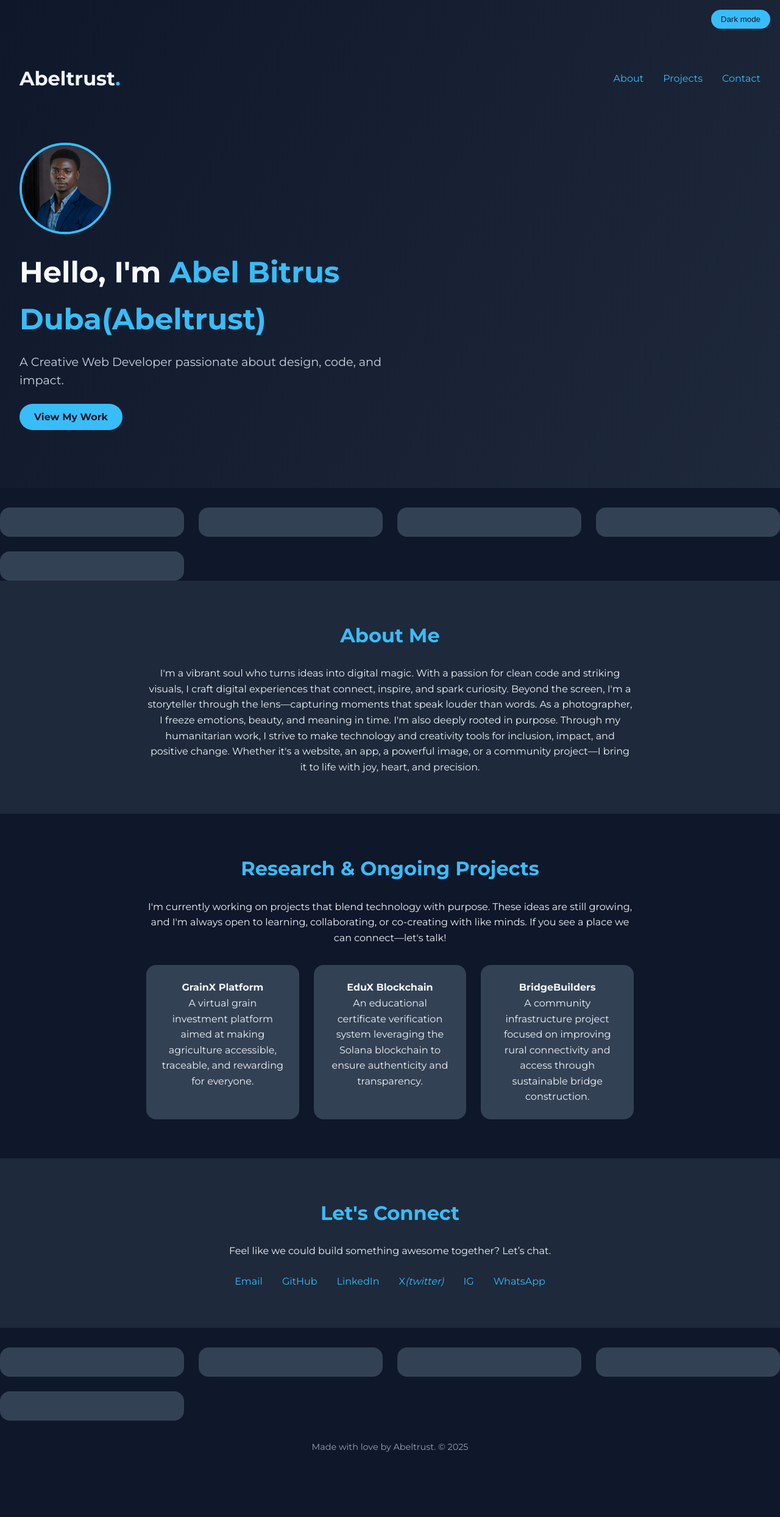
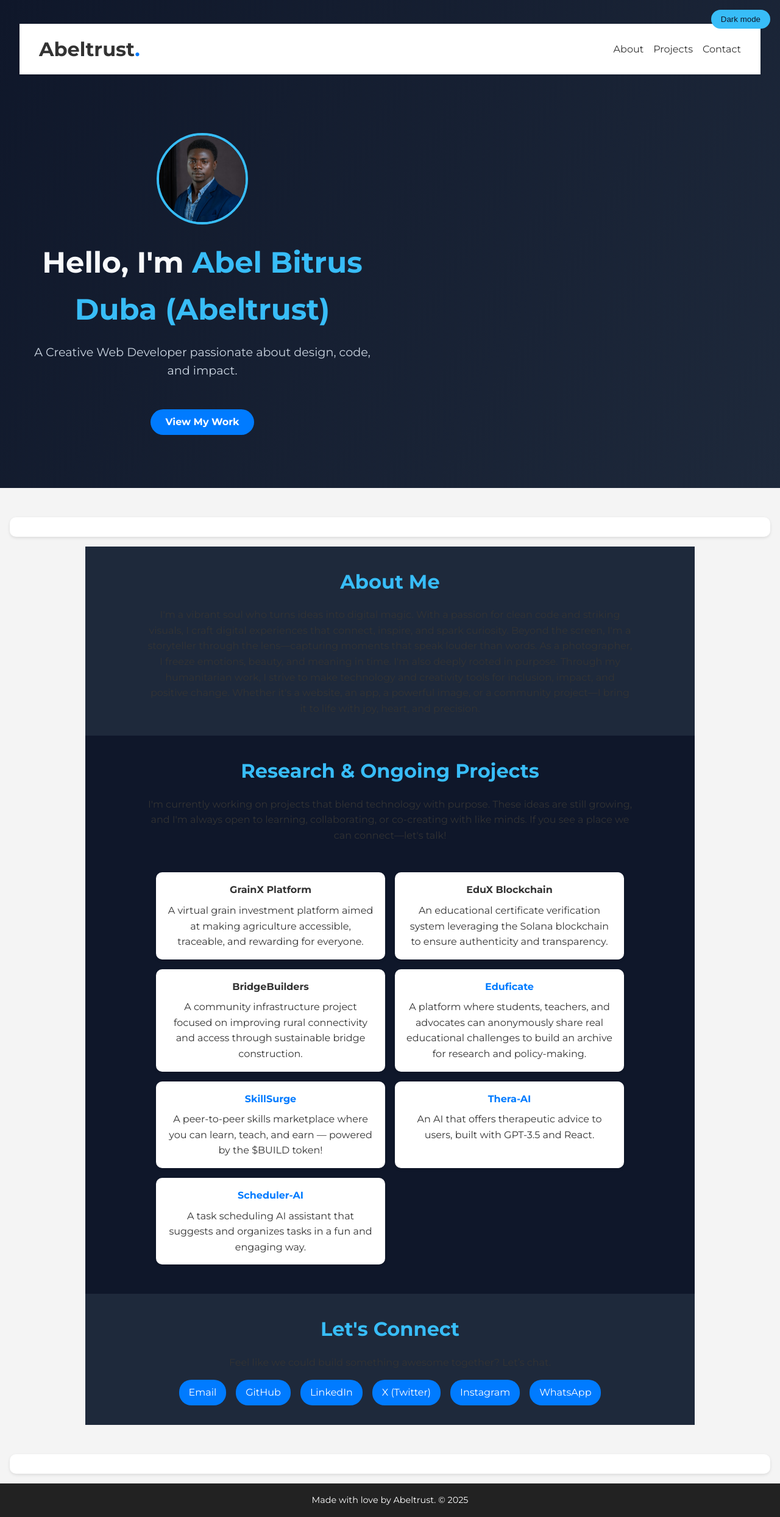
Before and after one commit to Abeltrust/Abeltrust, a plain HTML site: page index.html in a window 1280 px wide. Shown: the whole page at 61% size. Before the commit the page ends 2416 px from the top, so only its background shows below. Drawn offline with Linux system fonts and the light colour scheme.

Commit message:
Update index.html

```diff
--- a/index.html
+++ b/index.html
@@ -4,15 +4,107 @@
   <meta charset="UTF-8" />
   <meta name="viewport" content="width=device-width, initial-scale=1.0" />
   <title>Abel | Creative Developer</title>
+  <meta name="description" content="Abeltrust — a creative web developer passionate about turning ideas into digital magic through design, code, and social impact.">
+  <link rel="icon" href="assets/favicon.ico" type="image/x-icon">
   <link rel="stylesheet" href="style.css" />
   <script src="script.js" defer></script>
   <link href="https://fonts.googleapis.com/css2?family=Montserrat:wght@400;700&display=swap" rel="stylesheet">
-  <script async src="https://pagead2.googlesyndication.com/pagead/js/adsbygoogle.js?client=ca-pub-3093044450880691"
-     crossorigin="anonymous"></script>
-  <script async custom-element="amp-auto-ads"
-        src="https://cdn.ampproject.org/v0/amp-auto-ads-0.1.js">
-</script>
-  <script async custom-element="amp-ad" src="https://cdn.ampproject.org/v0/amp-ad-0.1.js"></script>
+  <script async src="https://pagead2.googlesyndication.com/pagead/js/adsbygoogle.js?client=ca-pub-3093044450880691" crossorigin="anonymous"></script>
+  <style>
+    body {
+      font-family: 'Montserrat', sans-serif;
+      margin: 0;
+      padding: 0;
+      background: #f4f4f4;
+      color: #333;
+    }
+    nav {
+      display: flex;
+      justify-content: space-between;
+      align-items: center;
+      padding: 1rem 2rem;
+      background: #fff;
+      box-shadow: 0 2px 4px rgba(0,0,0,0.1);
+    }
+    .logo span {
+      color: #007BFF;
+    }
+    nav ul {
+      list-style: none;
+      display: flex;
+      gap: 1rem;
+    }
+    nav ul li a {
+      text-decoration: none;
+      color: #333;
+    }
+    .hero {
+      text-align: center;
+      padding: 3rem 1rem;
+    }
+    .profile-pic {
+      width: 150px;
+      height: 150px;
+      border-radius: 50%;
+      object-fit: cover;
+      margin-bottom: 1rem;
+    }
+    .cta {
+      display: inline-block;
+      margin-top: 1rem;
+      padding: 0.5rem 1.5rem;
+      background: #007BFF;
+      color: #fff;
+      text-decoration: none;
+      border-radius: 25px;
+    }
+    .section {
+      padding: 2rem 1rem;
+      max-width: 1000px;
+      margin: auto;
+    }
+    .projects-grid {
+      display: grid;
+      grid-template-columns: repeat(auto-fit, minmax(280px, 1fr));
+      gap: 1rem;
+      padding: 1rem;
+    }
+    .project-card {
+      background: #fff;
+      padding: 1rem;
+      border-radius: 10px;
+      box-shadow: 0 2px 5px rgba(0,0,0,0.1);
+    }
+    .project-card h4 a {
+      text-decoration: none;
+      color: #007BFF;
+    }
+    .project-card h4 {
+      margin: 0 0 0.5rem;
+    }
+    .content h3 {
+      margin-bottom: 1rem;
+    }
+    .social-links {
+      display: flex;
+      flex-wrap: wrap;
+      gap: 1rem;
+      margin-top: 1rem;
+    }
+    .social-links a {
+      text-decoration: none;
+      background: #007BFF;
+      color: #fff;
+      padding: 0.5rem 1rem;
+      border-radius: 20px;
+    }
+    footer {
+      text-align: center;
+      padding: 1rem;
+      background: #222;
+      color: #fff;
+    }
+  </style>
 </head>
 <body>
   <header>
@@ -25,52 +117,30 @@
       </ul>
     </nav>
     <div class="hero">
-        <img src="assets/profile.jpg" alt="Abel's profile picture" class="profile-pic" />
-        <h2>Hello, I'm <span>Abel Bitrus Duba(Abeltrust)</span></h2>
+      <img src="assets/profile.jpg" alt="Abel's profile picture" class="profile-pic" loading="lazy" />
+      <h2>Hello, I'm <span>Abel Bitrus Duba (Abeltrust)</span></h2>
       <p>A Creative Web Developer passionate about design, code, and impact.</p>
       <a href="#projects" class="cta">View My Work</a>
     </div>
   </header>
+
+  <!-- Ad block -->
   <div class="projects-grid">
-    <div class="project-card" >
-      <amp-ad width="100vw" height="320"
-       type="adsense"
+    <div class="project-card">
+      <ins class="adsbygoogle"
+           style="display:block"
            data-ad-client="ca-pub-3093044450880691"
            data-ad-slot="9206543190"
-       data-auto-format="rspv"
-       data-full-width="">
-        <div overflow=""></div>
-      </amp-ad>
-    </div>
-
-        <div class="project-card" >
-      <amp-auto-ads type="adsense"
-          data-ad-client="ca-pub-3093044450880691">
-       </amp-auto-ads>
-    </div>
-        <div class="project-card" >
-      <amp-auto-ads type="adsense"
-          data-ad-client="ca-pub-3093044450880691">
-       </amp-auto-ads>
-    </div>
-        <div class="project-card" >
-      <amp-auto-ads type="adsense"
-          data-ad-client="ca-pub-3093044450880691">
-       </amp-auto-ads>
-    </div>
-        <div class="project-card" >
-      <amp-auto-ads type="adsense"
-          data-ad-client="ca-pub-3093044450880691">
-       </amp-auto-ads>
+           data-ad-format="auto"
+           data-full-width-responsive="true"></ins>
+      <script>(adsbygoogle = window.adsbygoogle || []).push({});</script>
     </div>
   </div>
 
   <section id="about" class="section">
     <div class="content">
       <h3>About Me</h3>
-      <p>I'm a vibrant soul who turns ideas into digital magic. With a passion for clean code and striking visuals, I craft digital experiences that connect, inspire, and spark curiosity.
-Beyond the screen, I'm a storyteller through the lens—capturing moments that speak louder than words. As a photographer, I freeze emotions, beauty, and meaning in time.
-I'm also deeply rooted in purpose. Through my humanitarian work, I strive to make technology and creativity tools for inclusion, impact, and positive change. Whether it's a website, an app, a powerful image, or a community project—I bring it to life with joy, heart, and precision.</p>
+      <p>I'm a vibrant soul who turns ideas into digital magic. With a passion for clean code and striking visuals, I craft digital experiences that connect, inspire, and spark curiosity. Beyond the screen, I'm a storyteller through the lens—capturing moments that speak louder than words. As a photographer, I freeze emotions, beauty, and meaning in time. I'm also deeply rooted in purpose. Through my humanitarian work, I strive to make technology and creativity tools for inclusion, impact, and positive change. Whether it's a website, an app, a powerful image, or a community project—I bring it to life with joy, heart, and precision.</p>
     </div>
   </section>
 
@@ -91,10 +161,25 @@ I'm also deeply rooted in purpose. Through my humanitarian work, I strive to mak
           <h4>BridgeBuilders</h4>
           <p>A community infrastructure project focused on improving rural connectivity and access through sustainable bridge construction.</p>
         </div>
+        <div class="project-card">
+          <h4><a href="https://eduficate.netlify.app" target="_blank">Eduficate</a></h4>
+          <p>A platform where students, teachers, and advocates can anonymously share real educational challenges to build an archive for research and policy-making.</p>
+        </div>
+        <div class="project-card">
+          <h4><a href="https://dev.fun/p/79110023cd703aec27c2" target="_blank">SkillSurge</a></h4>
+          <p>A peer-to-peer skills marketplace where you can learn, teach, and earn — powered by the $BUILD token!</p>
+        </div>
+        <div class="project-card">
+          <h4><a href="https://theraai.vercel.app/" target="_blank">Thera-AI</a></h4>
+          <p>An AI that offers therapeutic advice to users, built with GPT-3.5 and React.</p>
+        </div>
+        <div class="project-card">
+          <h4><a href="https://task-scheduler-ai-sepia.vercel.app/" target="_blank">Scheduler-AI</a></h4>
+          <p>A task scheduling AI assistant that suggests and organizes tasks in a fun and engaging way.</p>
+        </div>
       </div>
     </div>
   </section>
-
 
   <section id="contact" class="section">
     <div class="content">
@@ -102,41 +187,28 @@ I'm also deeply rooted in purpose. Through my humanitarian work, I strive to mak
       <p>Feel like we could build something awesome together? Let’s chat.</p>
       <div class="social-links">
         <a href="mailto:abelskid002@gmail.com">Email</a>
-        <a href="https://github.com/abelskid">GitHub</a>
-        <a href="https://linkedin.com/in/abelbitrusduba">LinkedIn</a>
-        <a href="https://x.com/abeltrust01">X<i>(twitter)</i></a>
-        <a href="https://instagram.com/abelbitrusduba">IG</a>
-        <a href="https://wa.me/+2347043079022">WhatsApp</a>
+        <a href="https://github.com/abelskid" target="_blank">GitHub</a>
+        <a href="https://linkedin.com/in/abelbitrusduba" target="_blank">LinkedIn</a>
+        <a href="https://x.com/abeltrust01" target="_blank">X (Twitter)</a>
+        <a href="https://instagram.com/abelbitrusduba" target="_blank">Instagram</a>
+        <a href="https://wa.me/+2347043079022" target="_blank">WhatsApp</a>
       </div>
     </div>
   </section>
+
+  <!-- Final Ad Block -->
   <div class="projects-grid">
-    <div class="project-card" >
-      <amp-auto-ads type="adsense"
-          data-ad-client="ca-pub-3093044450880691">
-       </amp-auto-ads>
-    </div>
-        <div class="project-card" >
-      <amp-auto-ads type="adsense"
-          data-ad-client="ca-pub-3093044450880691">
-       </amp-auto-ads>
-    </div>
-        <div class="project-card" >
-      <amp-auto-ads type="adsense"
-          data-ad-client="ca-pub-3093044450880691">
-       </amp-auto-ads>
-    </div>
-        <div class="project-card" >
-      <amp-auto-ads type="adsense"
-          data-ad-client="ca-pub-3093044450880691">
-       </amp-auto-ads>
-    </div>
-        <div class="project-card" >
-      <amp-auto-ads type="adsense"
-          data-ad-client="ca-pub-3093044450880691">
-       </amp-auto-ads>
+    <div class="project-card">
+      <ins class="adsbygoogle"
+           style="display:block"
+           data-ad-client="ca-pub-3093044450880691"
+           data-ad-slot="9206543190"
+           data-ad-format="auto"
+           data-full-width-responsive="true"></ins>
+      <script>(adsbygoogle = window.adsbygoogle || []).push({});</script>
     </div>
   </div>
+
   <footer>
     <p>Made with love by Abeltrust. © 2025</p>
   </footer>
```
Lines whose indentation alone changed are shown as unchanged.
